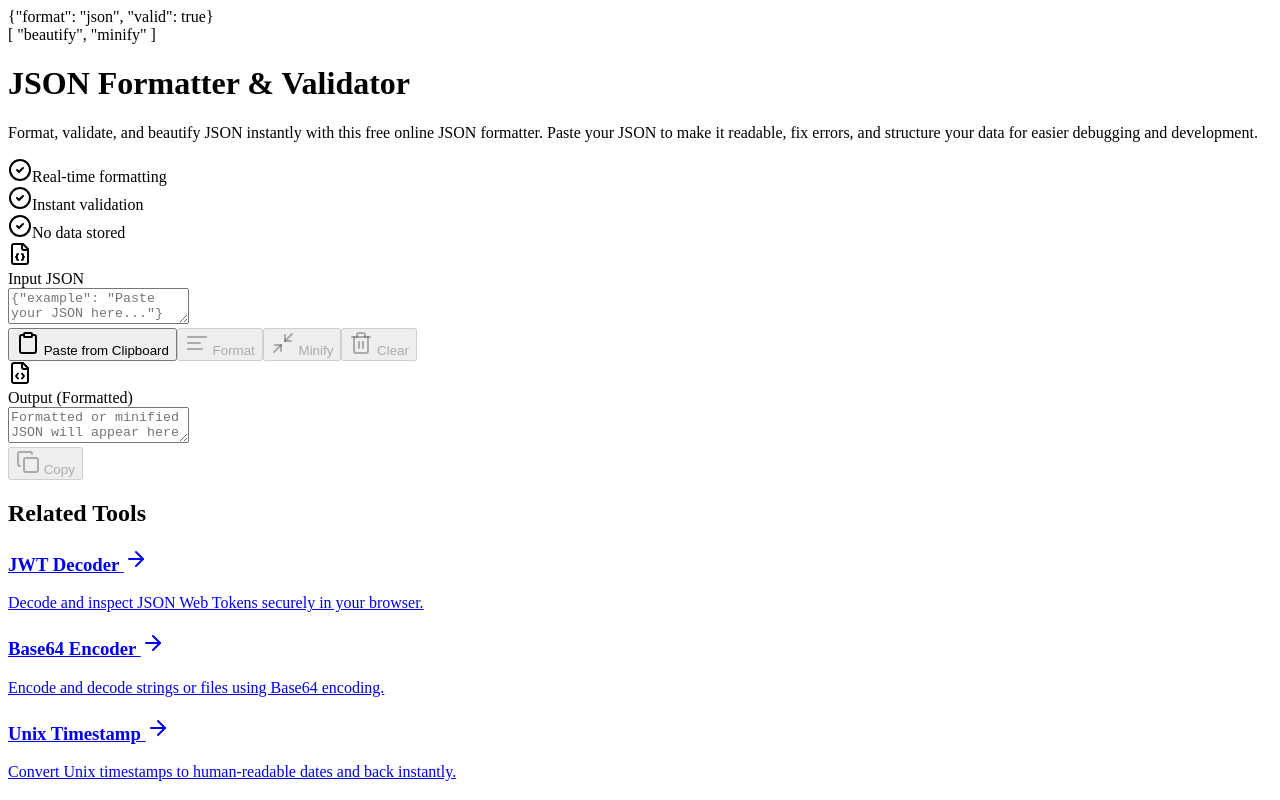
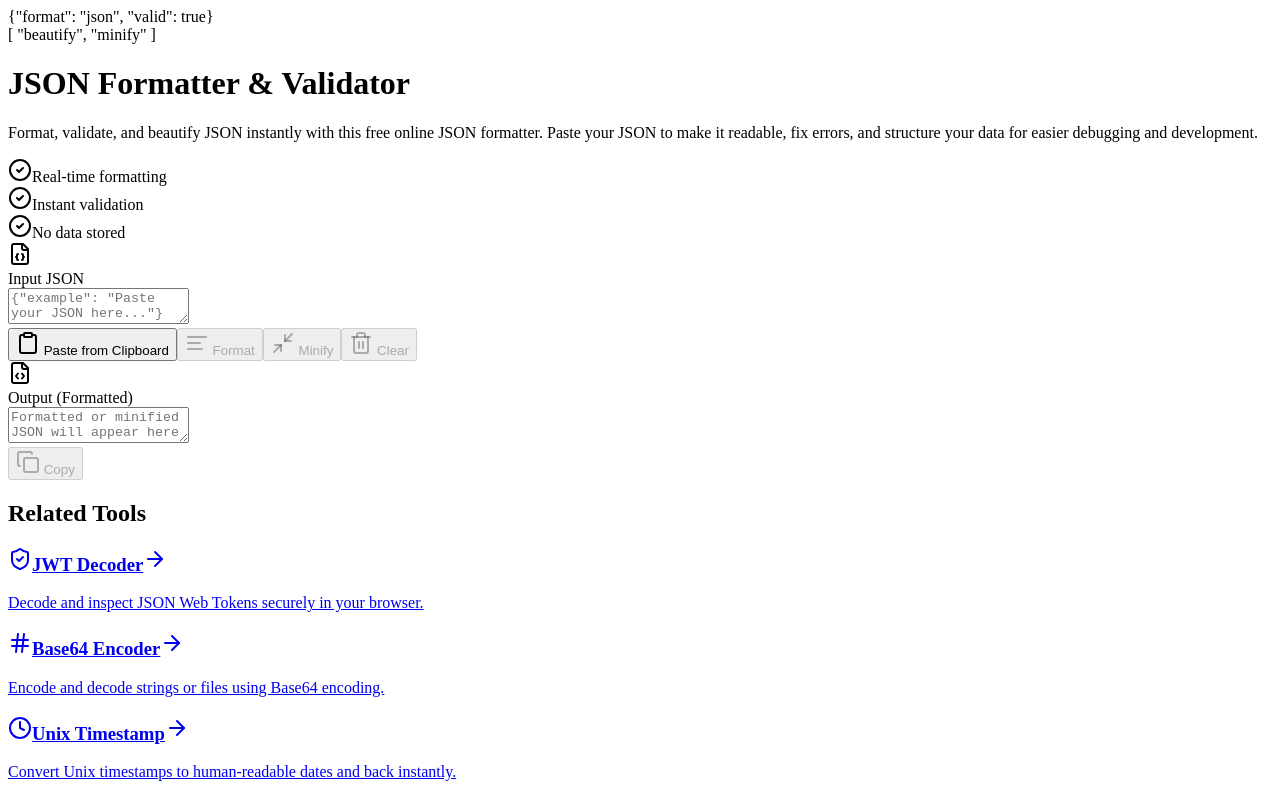
Before and after one commit to jonathan-hubjam/devtoolz, a Next.js app in the folder apps/web/: page /JSONFormatterPage in a window 1280 px wide. Built offline with nearby package versions, Linux system fonts and the light colour scheme.

Commit message:
Fix JSON Formatter related tools: add colored icons to match other pages
Co-Authored-By: Claude Sonnet 4.6 <noreply@anthropic.com>

```diff
--- a/apps/web/src/pages/JSONFormatterPage.jsx
+++ b/apps/web/src/pages/JSONFormatterPage.jsx
@@ -2,7 +2,7 @@
 import React, { useState, useEffect } from 'react';
 import Link from 'next/link';
 import { motion } from 'framer-motion';
-import { Copy, Trash2, AlignLeft, Minimize2, AlertCircle, CheckCircle2, ArrowRight, Clipboard, FileJson, FileCode } from 'lucide-react';
+import { Copy, Trash2, AlignLeft, Minimize2, AlertCircle, CheckCircle2, ArrowRight, Clipboard, FileJson, FileCode, ShieldCheck, Hash, Clock } from 'lucide-react';
 import { Button } from '@/components/ui/button';
 import { useToast } from '@/hooks/use-toast';
 import { cn } from '@/lib/utils';
@@ -307,20 +307,26 @@ const JSONFormatterPage = () => {
           <h2 className="text-2xl font-bold mb-6">Related Tools</h2>
           <div className="grid grid-cols-1 md:grid-cols-2 lg:grid-cols-3 gap-6">
             <Link href="/jwt-decoder" className="group block p-6 bg-card border rounded-xl hover:shadow-md transition-all hover:-translate-y-1 hover:border-blue-500/30">
-              <h3 className="text-lg font-semibold mb-2 group-hover:text-primary transition-colors flex items-center">
-                JWT Decoder <ArrowRight className="w-4 h-4 ml-2 opacity-0 -translate-x-2 group-hover:opacity-100 group-hover:translate-x-0 transition-all" />
+              <h3 className="text-lg font-semibold mb-2 group-hover:text-primary transition-colors flex items-center gap-2">
+                <ShieldCheck className="w-5 h-5 text-blue-500" />
+                JWT Decoder
+                <ArrowRight className="w-4 h-4 ml-auto opacity-0 -translate-x-2 group-hover:opacity-100 group-hover:translate-x-0 transition-all" />
               </h3>
               <p className="text-sm text-muted-foreground">Decode and inspect JSON Web Tokens securely in your browser.</p>
             </Link>
             <Link href="/base64-encoder" className="group block p-6 bg-card border rounded-xl hover:shadow-md transition-all hover:-translate-y-1 hover:border-green-500/30">
-              <h3 className="text-lg font-semibold mb-2 group-hover:text-primary transition-colors flex items-center">
-                Base64 Encoder <ArrowRight className="w-4 h-4 ml-2 opacity-0 -translate-x-2 group-hover:opacity-100 group-hover:translate-x-0 transition-all" />
+              <h3 className="text-lg font-semibold mb-2 group-hover:text-primary transition-colors flex items-center gap-2">
+                <Hash className="w-5 h-5 text-green-500" />
+                Base64 Encoder
+                <ArrowRight className="w-4 h-4 ml-auto opacity-0 -translate-x-2 group-hover:opacity-100 group-hover:translate-x-0 transition-all" />
               </h3>
               <p className="text-sm text-muted-foreground">Encode and decode strings or files using Base64 encoding.</p>
             </Link>
             <Link href="/unix-timestamp" className="group block p-6 bg-card border rounded-xl hover:shadow-md transition-all hover:-translate-y-1 hover:border-amber-500/30">
-              <h3 className="text-lg font-semibold mb-2 group-hover:text-primary transition-colors flex items-center">
-                Unix Timestamp <ArrowRight className="w-4 h-4 ml-2 opacity-0 -translate-x-2 group-hover:opacity-100 group-hover:translate-x-0 transition-all" />
+              <h3 className="text-lg font-semibold mb-2 group-hover:text-primary transition-colors flex items-center gap-2">
+                <Clock className="w-5 h-5 text-amber-500" />
+                Unix Timestamp
+                <ArrowRight className="w-4 h-4 ml-auto opacity-0 -translate-x-2 group-hover:opacity-100 group-hover:translate-x-0 transition-all" />
               </h3>
               <p className="text-sm text-muted-foreground">Convert Unix timestamps to human-readable dates and back instantly.</p>
             </Link>
```
